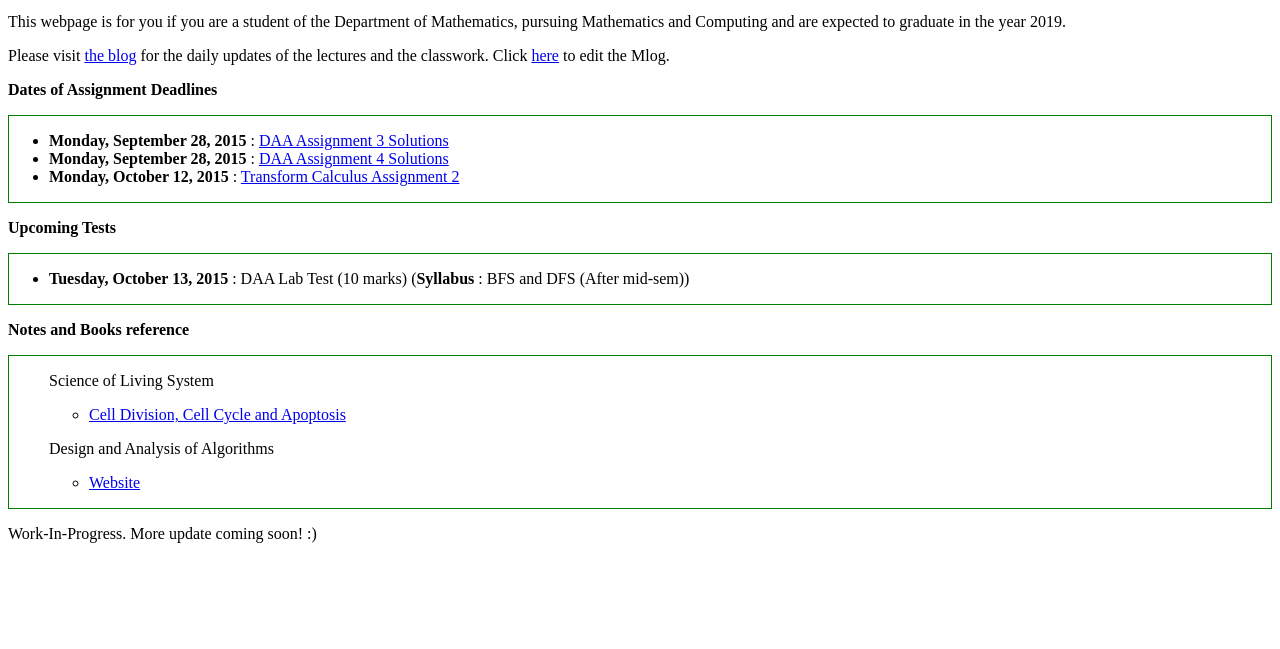
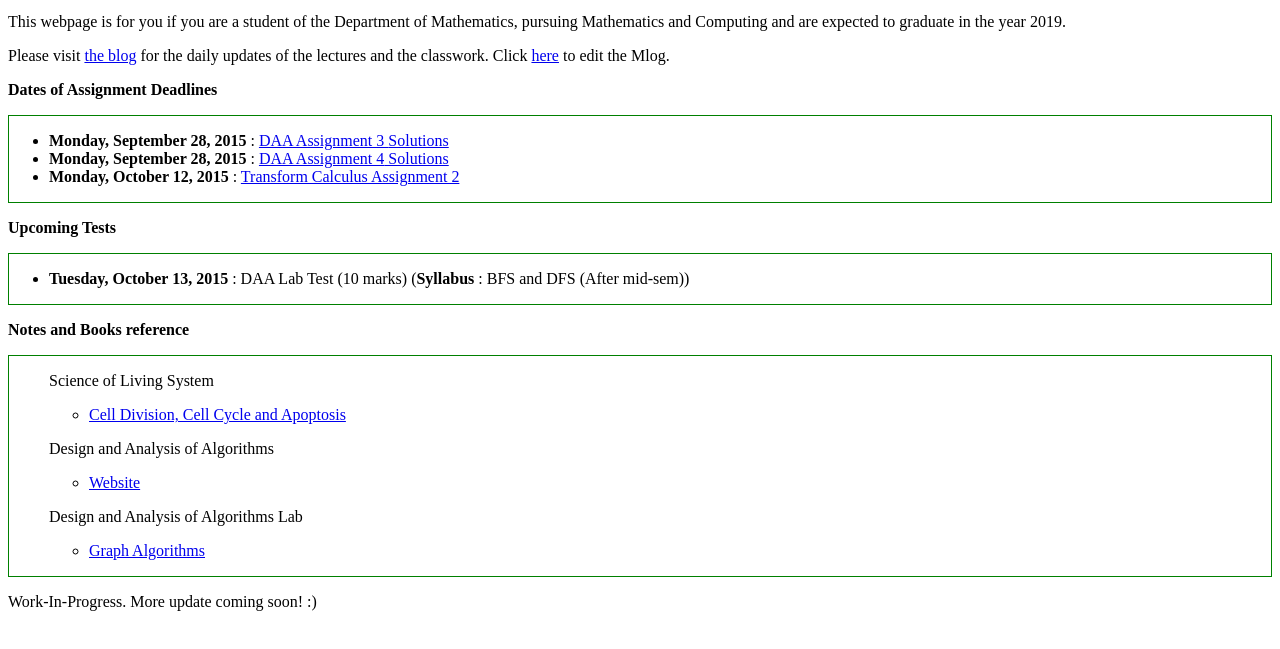
Before and after one commit to kgpmnc/kgpmnc.github.io, a plain HTML site: page index.html in a window 1280 px wide. Shown: the part 93-742 px from the top of the page. Drawn offline with Linux system fonts and the light colour scheme.

Commit message:
Added Graph Algo Slides

```diff
--- a/index.html
+++ b/index.html
@@ -35,15 +35,19 @@
     <b><p> Notes and Books reference </p></b>
     <div style="border: 1px solid green ;">
       <ul>
-        <p>Science of Living System</p>
-        <ul>
+       	 <p>Science of Living System</p>
+         <ul>
             <li> <a href="https://github.com/kgpmnc/kgpmnc.github.io/blob/master/Slides/BS/sem3-cell-division-cell-cycle-and-apoptosis.ppt?raw=true">Cell Division, Cell Cycle and Apoptosis</a> </li>
         </ul>
 	<p>Design and Analysis of Algorithms</p>
 	<ul>
 	    <li><a href="http://www.facweb.iitkgp.ernet.in/~sourav/daa.html">Website</a></li>
-	</ul></p>
-      </ul>
+	</ul>
+	<p>Design and Analysis of Algorithms Lab</p>
+	<ul>
+		<li><a href="https://github.com/kgpmnc/kgpmnc.github.io/blob/master/Slides/DAA-Lab/graphalgo.ppt?raw=true">Graph Algorithms</a></li>
+	</ul>
+    </ul>
     </div>
 
 <p>Work-In-Progress. More update coming soon! :)</p>
```
Also changed, not shown: 1 other file.
